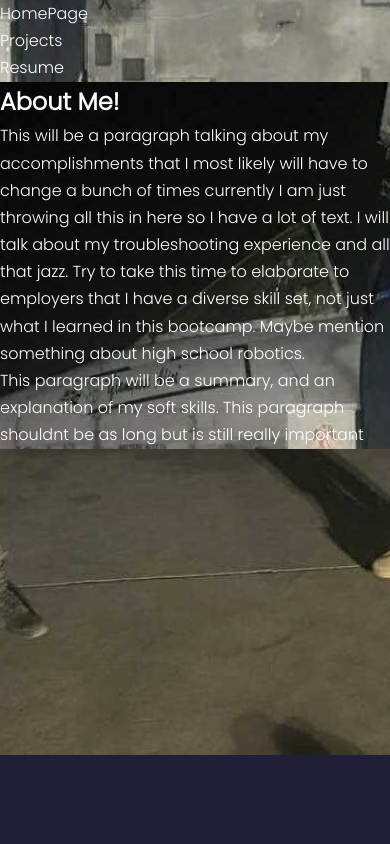
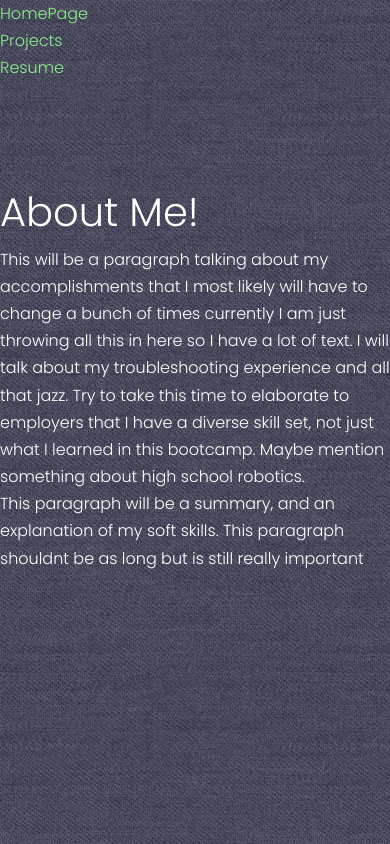
Before and after one commit to kyrotomato/portfolio-react, a React (Create React App) app: page / in a window 390 px wide. Built offline with nearby package versions, Linux system fonts and the light colour scheme.

Commit message:
added general css and media queries

```diff
--- a/src/components/About/index.js
+++ b/src/components/About/index.js
@@ -1,10 +1,9 @@
 import React from 'react';
-import background from '../../Assets/Images/texas.jpg';
 import './about.css'
 
 function About(){
     return (
-        <section class="aboutSection" style={{ backgroundImage: `url(${background})` }}>
+        <section class="aboutSection">
             <h1>
                 About Me!
             </h1>
--- a/src/index.css
+++ b/src/index.css
@@ -4,9 +4,7 @@
   font-family: 'Poppins', sans-serif;
   color: var(--color-white);
   line-height: 1.7;;
-  background-image: url(../src/Assets/Images/texas.jpg);
-  background-repeat: no-repeat;
-  background-position: center;
+  background-image: url(../src/Assets/Images/background.jpg);
 }
 
 code {
@@ -29,7 +27,7 @@
   --color-primary-variant: #4d94ff;
   --color-white: #fff;
   --color-light:	#808080;
-
+  --smoothTrans: all 400ms ease;
   --container-width-lg: 75%;
   --container-width-md: 86%;
   --container-width-ms: 90%;
@@ -42,3 +40,94 @@
 ::-webkit-scrollbar{
   display: none;
 }
+
+/* Generic Styling */
+.container{
+  width:var(--container-width-lg);
+  margin: 0 auto;
+}
+
+h1, h2, h3, h4, h5{
+  font-weight: 500;
+}
+
+h1{
+  font-size: 2.5rem;
+}
+
+section{
+  margin-top: 8rem;
+}
+section > h2, section > h5 {
+  text-align: center;
+  color: var(--color-light);
+}
+
+section > h2 {
+  color: var(--color-primary);
+  margin-bottom: 3rem;
+}
+.text-light{
+  color: var(--color-light);
+}
+
+a {
+  color: var(--color-primary);
+  transition: var(--smoothTrans);
+}
+
+a:hover {
+  color: var(--color-white);
+}
+
+.btn{
+  width: max-content;
+  display: inline-block;
+  color: var(--color-primary);
+  padding: 0.75rem 1.2rem;
+  border-radius: 0.4rem;
+  cursor: pointer;
+  border:1px solid var(--color-primary);
+  transition: var(--smoothTrans);
+}
+.btn:hover {
+  background: var(--color-white);
+  color: var(--color-bg);
+  border-color: transparent;
+}
+
+.btn-primary  {
+  background: var(--color-primary);
+  color: var(--color-bg);
+}
+
+img {
+  display: block;
+  width: 100%;
+  object-fit: cover;
+}
+
+/* other devices (tablets) */
+
+@media screen and (max-width: 1024px) {
+  .container {
+    width: var(--container-width-md);
+
+  }
+  section {
+    margin-top: 6rem;
+
+  }
+}
+
+/* other devices (phones) */
+
+@media screen and (max-width: 600px) {
+  .container {
+    width: var(--container-width-sm);
+
+  }
+  section > h2 {
+    margin-top: 2rem;
+  }
+}
```
Also changed, not shown: src/Assets/Images/background.jpg (added).
